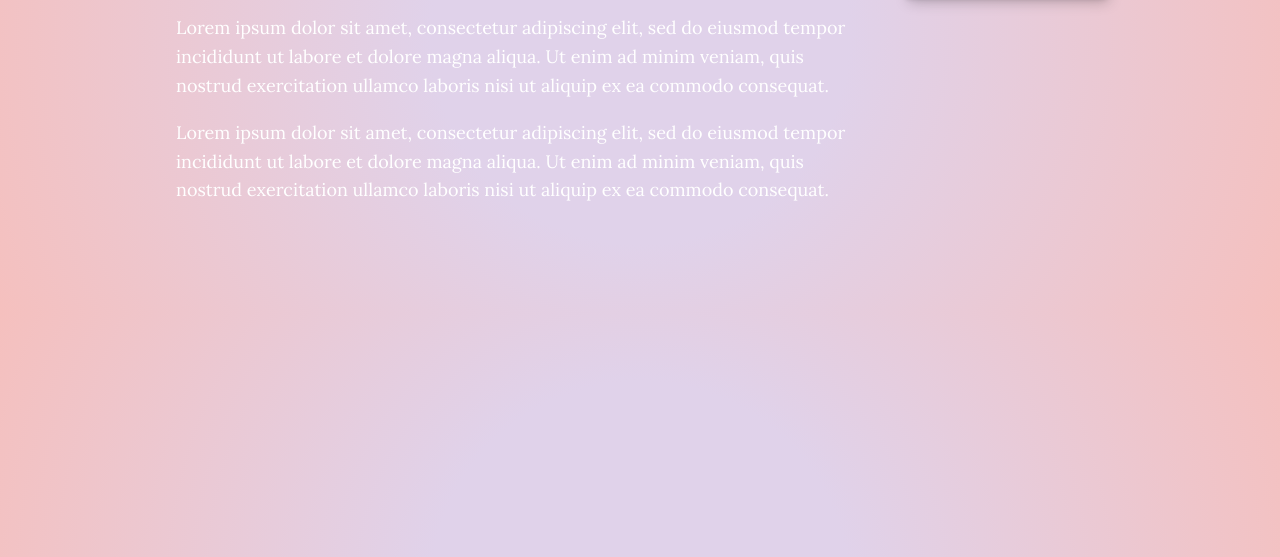
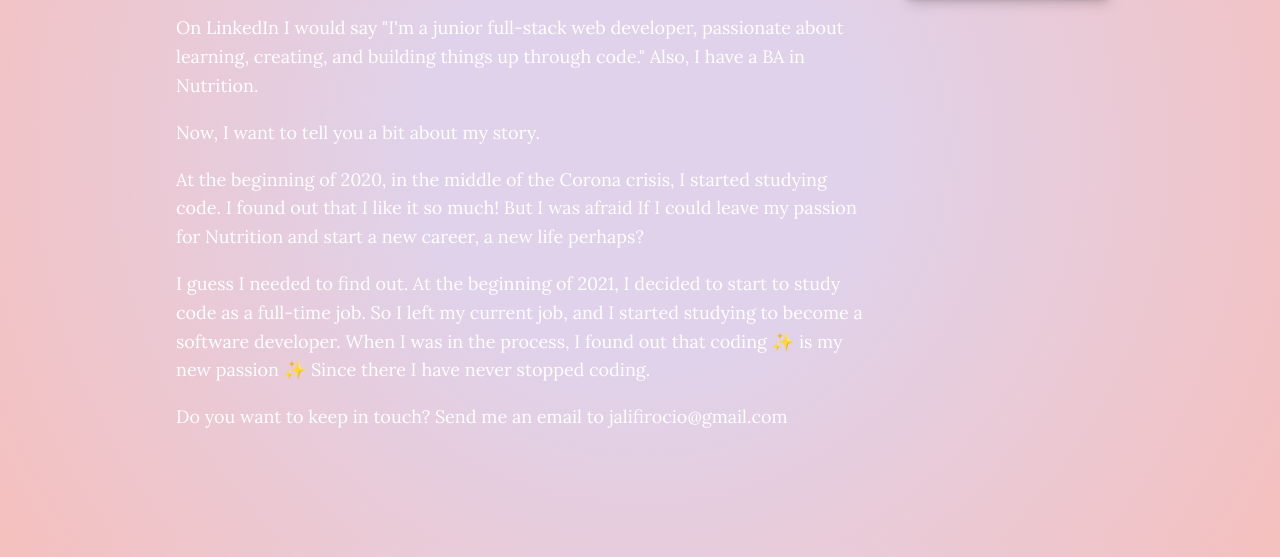
Before and after one commit to rociojalifi/rociojalifi.github.io, a plain HTML site: page about.html in a window 1280 px wide. Shown: the part 243-800 px from the top of the page. Drawn offline with Linux system fonts and the light colour scheme.

Commit message:
description(about page): adds description to about page

```diff
--- a/about.html
+++ b/about.html
@@ -47,16 +47,27 @@
       </p>
       <div class="about-me__body">
         <p>
-          Lorem ipsum dolor sit amet, consectetur adipiscing elit, sed do
-          eiusmod tempor incididunt ut labore et dolore magna aliqua. Ut enim ad
-          minim veniam, quis nostrud exercitation ullamco laboris nisi ut
-          aliquip ex ea commodo consequat.
+          On LinkedIn I would say "I'm a junior full-stack web developer,
+          passionate about learning, creating, and building things up through
+          code." Also, I have a BA in Nutrition.
+        </p>
+        <p>Now, I want to tell you a bit about my story.</p>
+        <p>
+          At the beginning of 2020, in the middle of the Corona crisis, I
+          started studying code. I found out that I like it so much! But I was
+          afraid If I could leave my passion for Nutrition and start a new
+          career, a new life perhaps?
         </p>
         <p>
-          Lorem ipsum dolor sit amet, consectetur adipiscing elit, sed do
-          eiusmod tempor incididunt ut labore et dolore magna aliqua. Ut enim ad
-          minim veniam, quis nostrud exercitation ullamco laboris nisi ut
-          aliquip ex ea commodo consequat.
+          I guess I needed to find out. At the beginning of 2021, I decided to
+          start to study code as a full-time job. So I left my current job, and
+          I started studying to become a software developer. When I was in the
+          process, I found out that coding ✨ is my new passion ✨ Since there I
+          have never stopped coding.
+        </p>
+        <p>
+          Do you want to keep in touch? Send me an email to
+          jalifirocio@gmail.com
         </p>
       </div>
       <img
```
